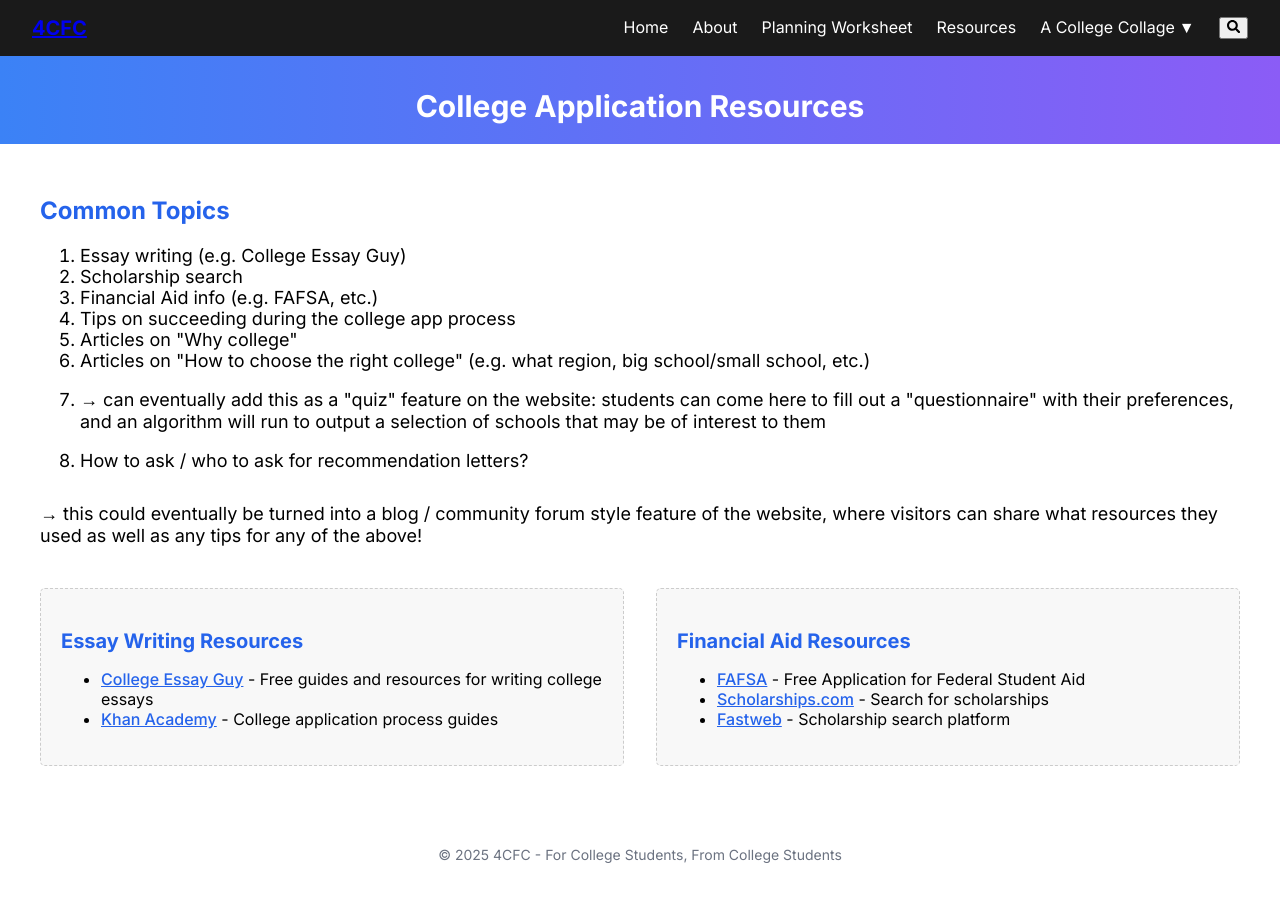
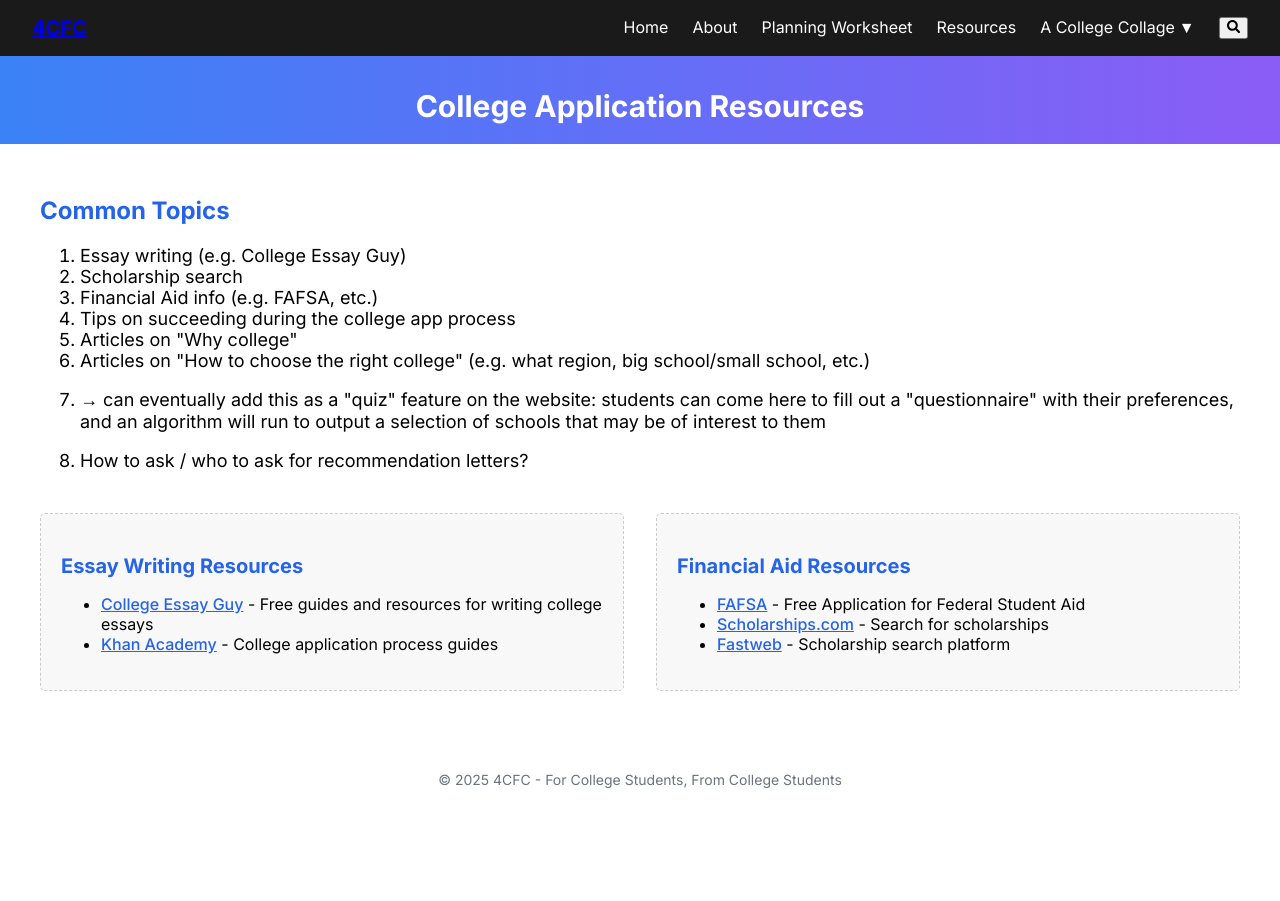
Before and after one commit to wmontagu/4cfc, a Next.js app: page /resources in a window 1280 px wide. After the commit the page ends 826 px from the top, so only its background shows below. Built offline with nearby package versions, Linux system fonts and the light colour scheme.

Commit message:
these are wihtout com,ets

```diff
--- a/src/app/planning-worksheet/page.tsx
+++ b/src/app/planning-worksheet/page.tsx
@@ -36,9 +36,7 @@ export default function PlanningWorksheet() {
           </div>
         </div>
 
-        <p className="text-lg font-medium mb-4">
-          Future enhancement: We plan to create a digital version of this worksheet where you can create an account, store your information online, and update it as you progress through the application process.
-        </p>
+
       </div>
     </>
   );
--- a/src/app/resources/page.tsx
+++ b/src/app/resources/page.tsx
@@ -22,9 +22,6 @@ export default function Resources() {
           <li>How to ask / who to ask for recommendation letters?</li>
         </ol>
 
-        <p className="text-lg italic mb-8">
-          → this could eventually be turned into a blog / community forum style feature of the website, where visitors can share what resources they used as well as any tips for any of the above!
-        </p>
 
         <div className="grid md:grid-cols-2 gap-8">
           <div className="card">
```
